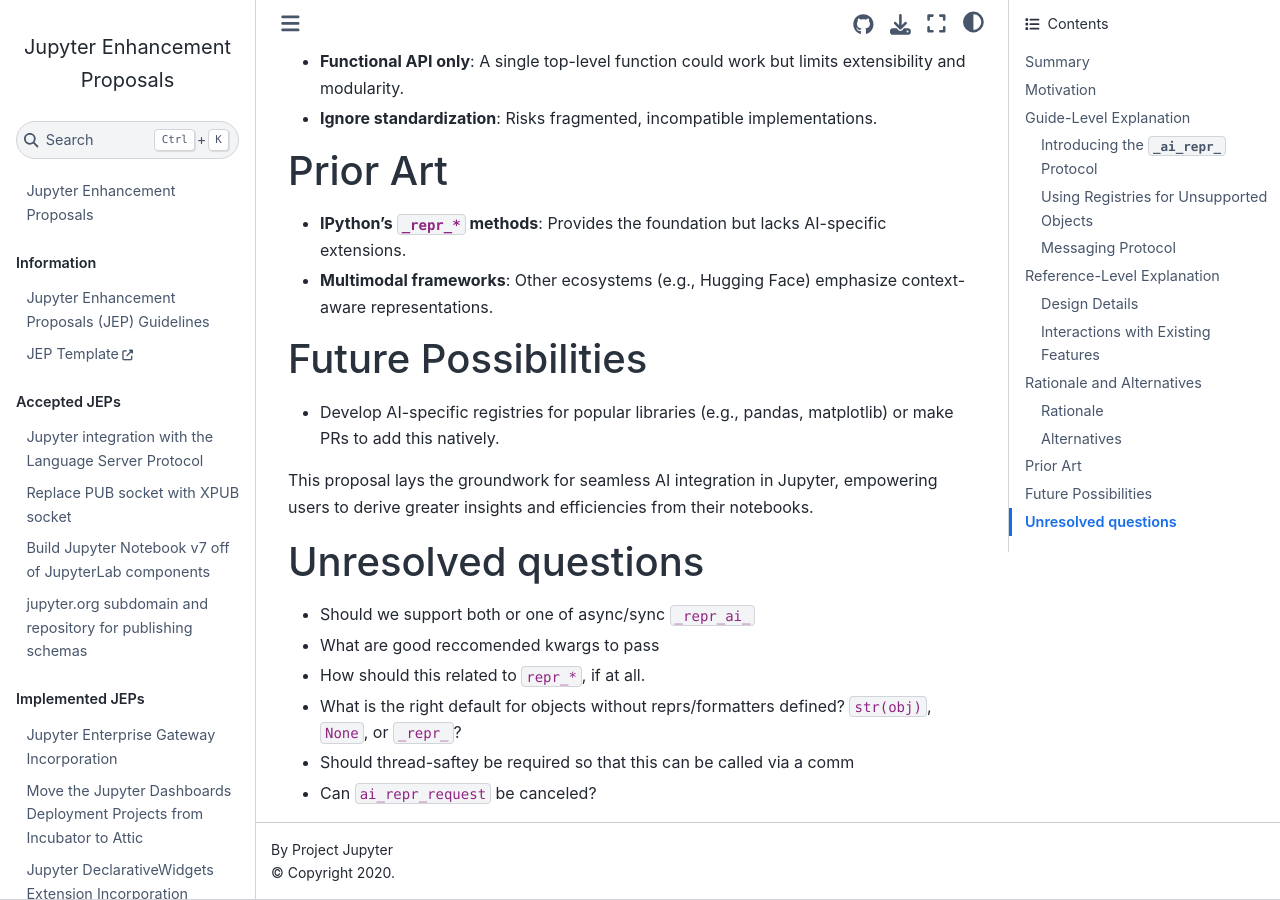
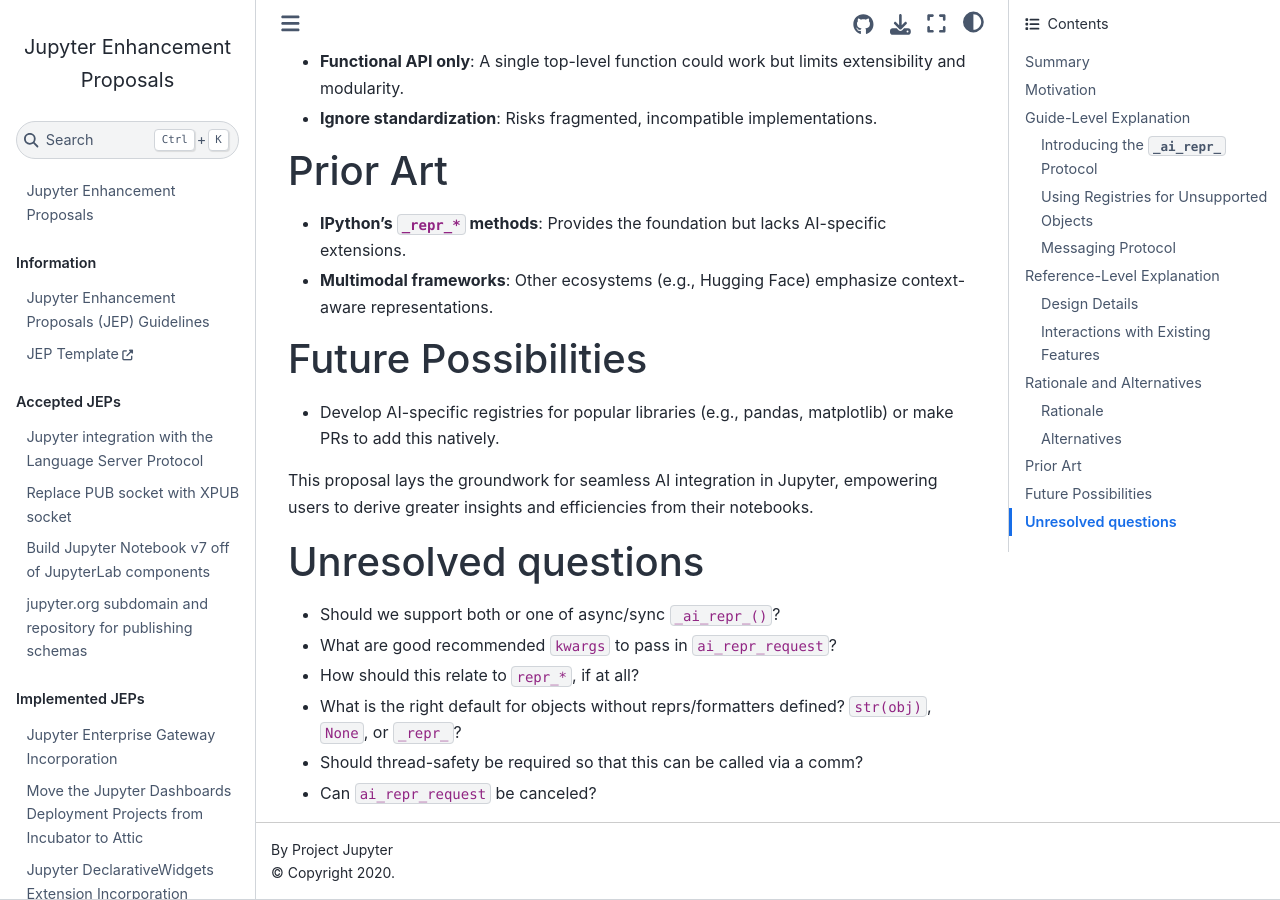
Before and after one commit to jupyter/enhancement-proposals, a Jupyter Book: the page built from 129-ai-representation/ai-representation.md, in a window 1280 px wide and 900 px high, scrolled down 5066 px. Built offline with Jupyter Book 1.0.4 settings and Sphinx 7.4.7 and the Sphinx Book theme 1.1.4, drawn with Linux system fonts in a browser that asks for light colours.

Commit message:
Update 129-ai-representation/ai-representation.md
Co-authored-by: David L. Qiu <david@qiu.dev>

```diff
--- a/129-ai-representation/ai-representation.md
+++ b/129-ai-representation/ai-representation.md
@@ -201,9 +201,9 @@ This proposal lays the groundwork for seamless AI integration in Jupyter, empowe
 
 # Unresolved questions
 
-- Should we support both or one of async/sync `_repr_ai_`
-- What are good reccomended kwargs to pass
-- How should this related to `repr_*`, if at all.
+- Should we support both or one of async/sync `_ai_repr_()`?
+- What are good recommended `kwargs` to pass in `ai_repr_request`?
+- How should this relate to `repr_*`, if at all?
 - What is the right default for objects without reprs/formatters defined? `str(obj)`, `None`, or `_repr_`?
-- Should thread-saftey be required so that this can be called via a comm
+- Should thread-safety be required so that this can be called via a comm?
 - Can `ai_repr_request` be canceled?
```
